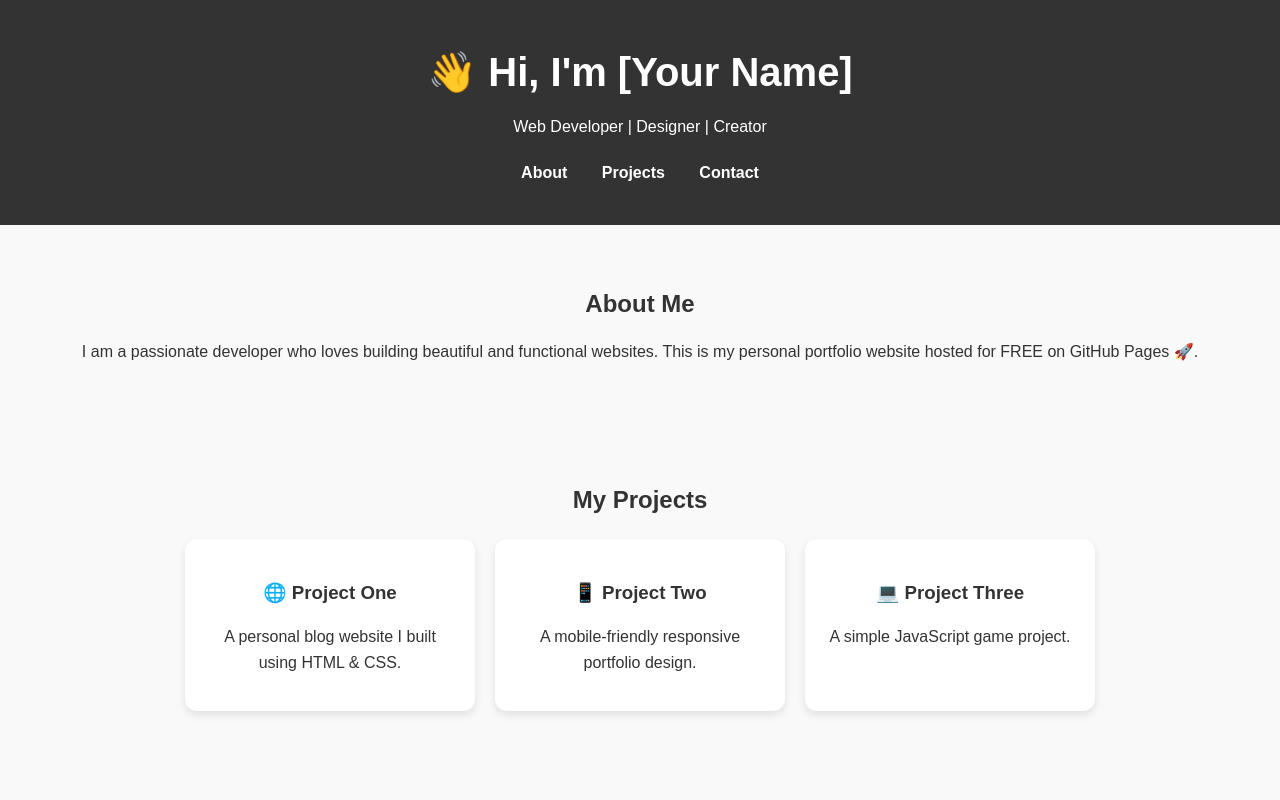
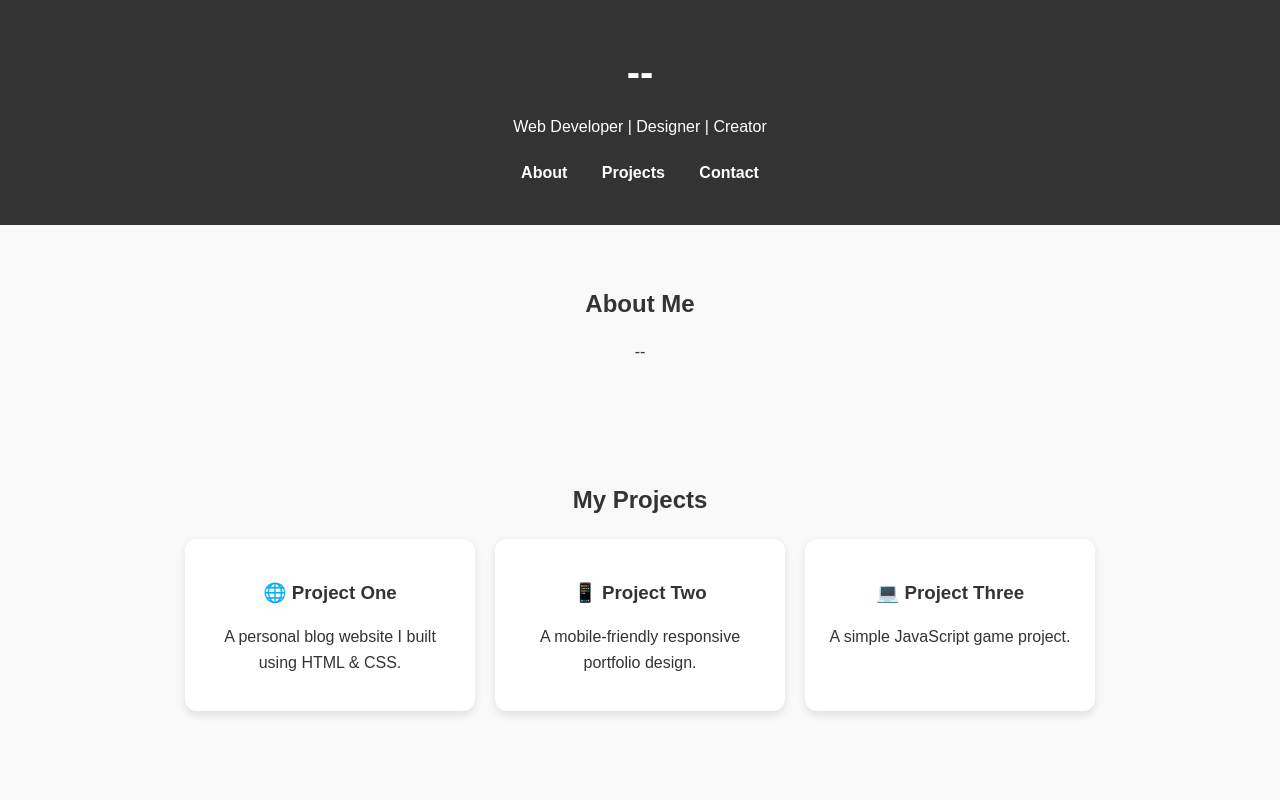
Before and after one commit to twodhacker-tech/tdhcker.github.io, a plain HTML site: page index.html in a window 1280 px wide. Shown: the top 800 px of the page. Drawn offline with Linux system fonts and the light colour scheme.

Commit message:
index.html

```diff
--- a/index.html
+++ b/index.html
@@ -10,7 +10,7 @@
 
   <!-- Header -->
   <header>
-    <h1>👋 Hi, I'm [Your Name]</h1>
+    <h1>--</h1>
     <p>Web Developer | Designer | Creator</p>
     <nav>
       <a href="#about">About</a>
@@ -23,8 +23,7 @@
   <section id="about">
     <h2>About Me</h2>
     <p>
-      I am a passionate developer who loves building beautiful and functional websites.
-      This is my personal portfolio website hosted for FREE on GitHub Pages 🚀.
+      --
     </p>
   </section>
 
```
